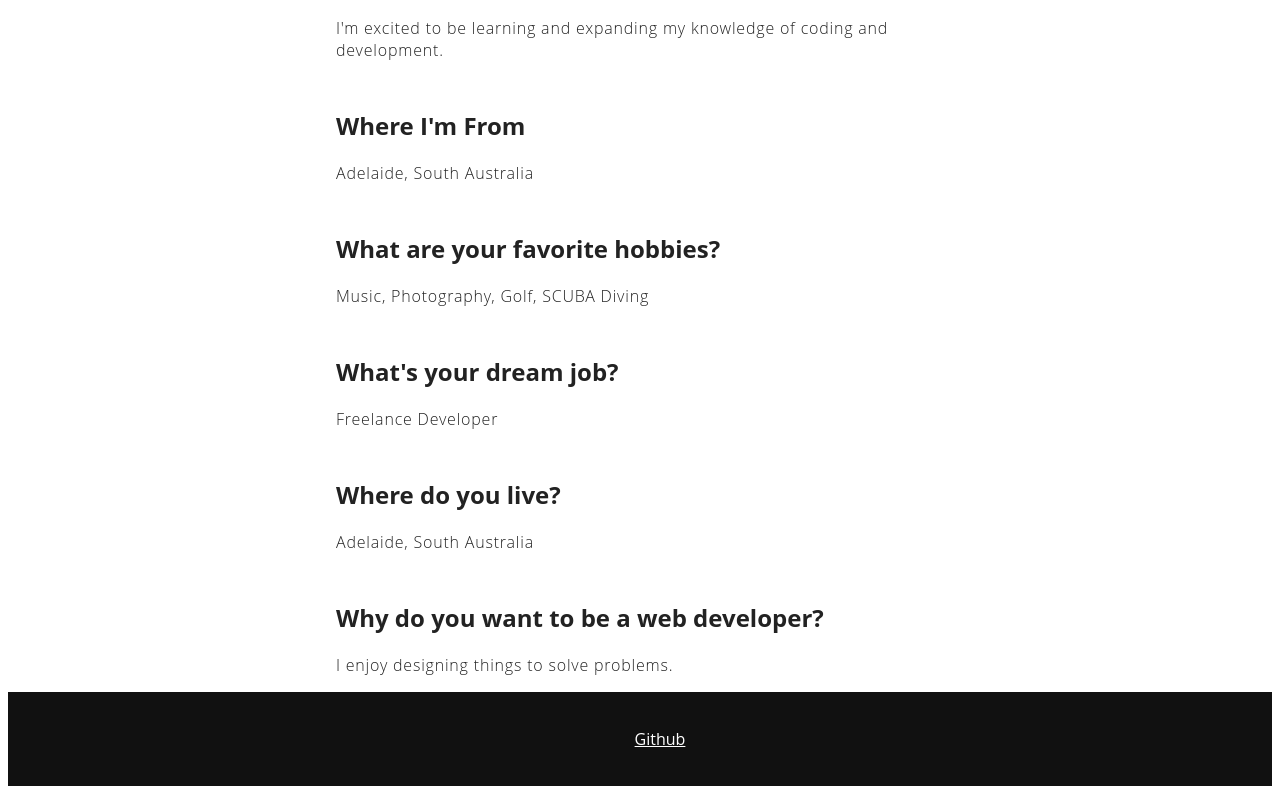
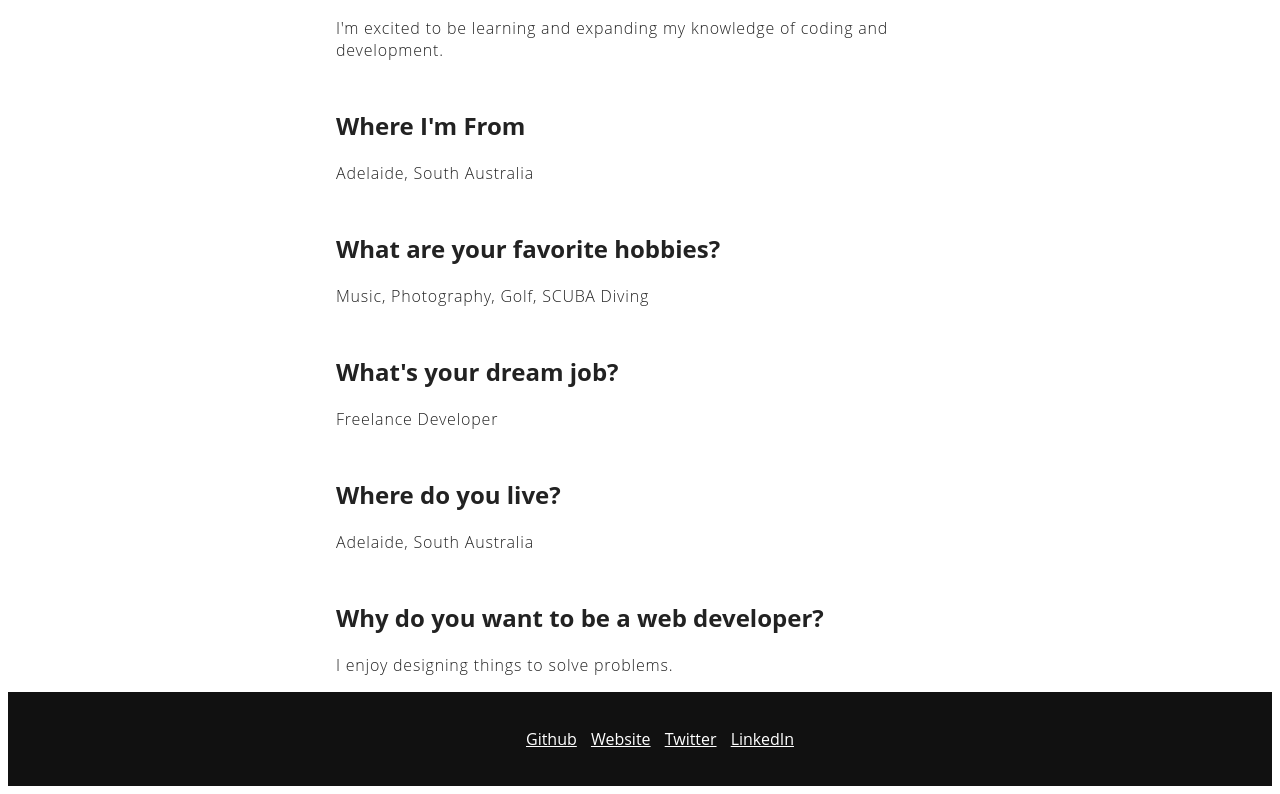
Before and after one commit to josephdaw/portfolio-one, a plain HTML site: page index.html in a window 1280 px wide. Shown: the part 538-1332 px from the top of the page. Drawn offline with Linux system fonts and the light colour scheme.

Commit message:
add social links to footer

```diff
--- a/index.html
+++ b/index.html
@@ -29,7 +29,10 @@
 
     <footer id="footer">
         <ul class="social">
-          <li><a href="http://www.github.com/usernamehere">Github</a></li>
+          <li><a href="http://www.github.com/josephdaw">Github</a></li>
+          <li><a href="http://www.josephdaw.com">Website</a></li>
+          <li><a href="https://twitter.com/Joseph_Daw">Twitter</a></li>
+          <li><a href="https://www.linkedin.com/in/joseph-daw">LinkedIn</a></li>
         </ul>
     </footer>
 </body>
```
